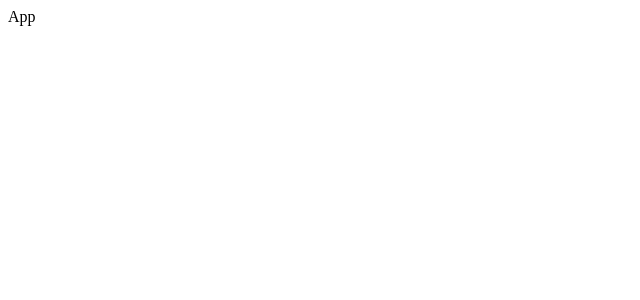
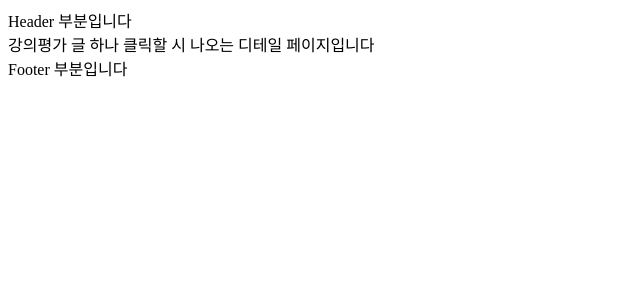
Before and after one commit to CUK-LikeLion-Common/Evaluation-Lecture-team10, a React (Create React App) app: page /1 in a window 1280 px wide. Shown: the top 300 px of the page, without its empty margins (0-640 px from the left). Built offline with nearby package versions, Linux system fonts and the light colour scheme.

Commit message:
feat: page 추가
초기 세팅 후 와이어프레임이 맞도록 react-router-dom을 사용해 page를 생성해 연결했습니다

```diff
--- a/src/App.jsx
+++ b/src/App.jsx
@@ -1,5 +1,11 @@
+import Router from "./shared/Router";
+
 function App() {
-  return <>App</>;
+  return (
+    <>
+      <Router />
+    </>
+  );
 }
 
 export default App;
--- /dev/null
+++ b/src/pages/Detail.jsx
@@ -0,0 +1,5 @@
+const Detail = () => {
+  return <>강의평가 글 하나 클릭할 시 나오는 디테일 페이지입니다</>;
+};
+
+export default Detail;
--- /dev/null
+++ b/src/pages/Login.jsx
@@ -0,0 +1,5 @@
+const Login = () => {
+  return <>로그인 페이지입니다</>;
+};
+
+export default Login;
--- /dev/null
+++ b/src/pages/Main.jsx
@@ -0,0 +1,5 @@
+const Main = () => {
+  return <>메인 페이지입니다</>;
+};
+
+export default Main;
--- /dev/null
+++ b/src/pages/Register.jsx
@@ -0,0 +1,5 @@
+const Register = () => {
+  return <>회원가입 페이지입니다</>;
+};
+
+export default Register;
--- /dev/null
+++ b/src/pages/User.jsx
@@ -0,0 +1,5 @@
+const User = () => {
+  return <>로그인한 유저의 페이지입니다</>;
+};
+
+export default User;
--- /dev/null
+++ b/src/pages/Write.jsx
@@ -0,0 +1,5 @@
+const Write = () => {
+  return <>강의평가 글쓰기 페이지입니다</>;
+};
+
+export default Write;
--- /dev/null
+++ b/src/pages/index.js
@@ -0,0 +1,8 @@
+import Main from "./Main";
+import Login from "./Login";
+import Register from "./Register";
+import Write from "./Write";
+import Detail from "./Detail";
+import User from "./User";
+
+export { Main, Login, Register, Write, Detail, User };
--- /dev/null
+++ b/src/shared/Footer.jsx
@@ -0,0 +1,5 @@
+const Footer = () => {
+  return <div>Footer 부분입니다</div>;
+};
+
+export default Footer;
--- /dev/null
+++ b/src/shared/Header.jsx
@@ -0,0 +1,5 @@
+const Header = () => {
+  return <div>Header 부분입니다</div>;
+};
+
+export default Header;
--- /dev/null
+++ b/src/shared/Router.js
@@ -0,0 +1,23 @@
+import { BrowserRouter, Route, Routes } from "react-router-dom";
+import { Detail, Login, Main, Register, User, Write } from "../pages";
+import Header from "./Header";
+import Footer from "./Footer";
+
+const Router = () => {
+  return (
+    <BrowserRouter>
+      <Header />
+      <Routes>
+        <Route path="/" element={<Main />} />
+        <Route path="/login" element={<Login />} />
+        <Route path="/register" element={<Register />} />
+        <Route path="/write" element={<Write />} />
+        <Route path="/:id" element={<Detail />} />
+        <Route path="user/:id" element={<User />} />
+      </Routes>
+      <Footer />
+    </BrowserRouter>
+  );
+};
+
+export default Router;
```
